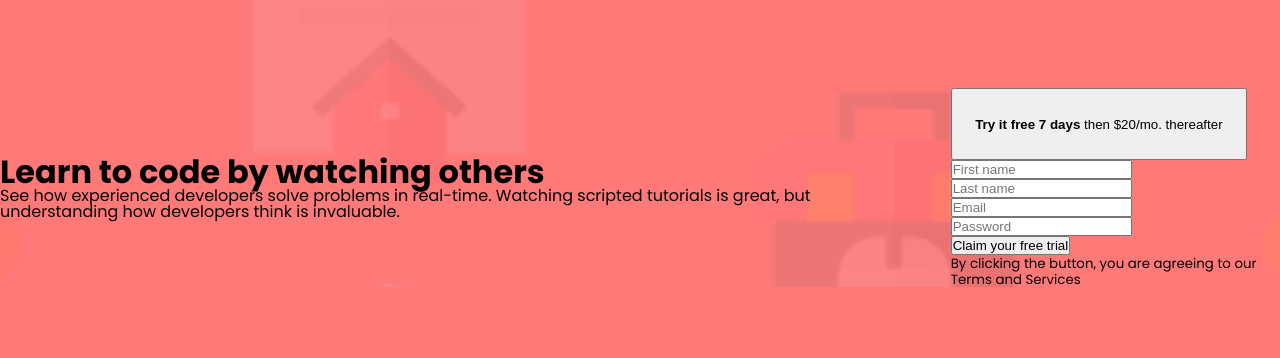
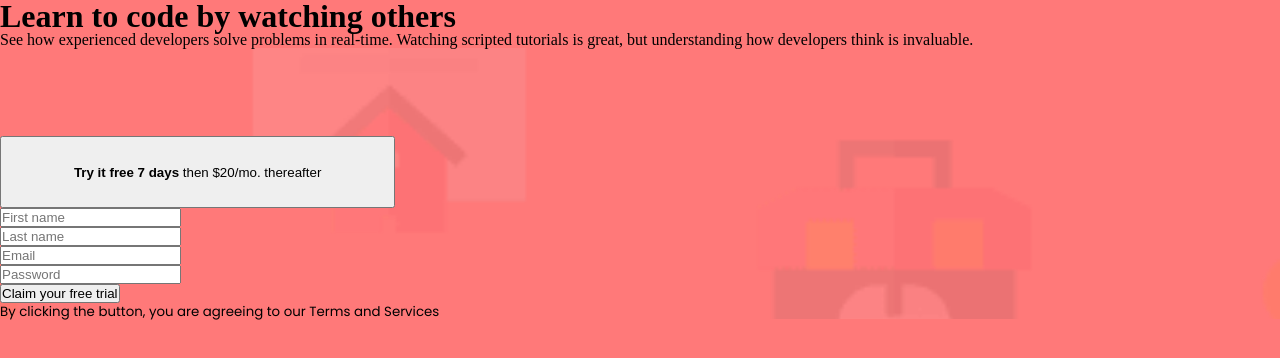
Before and after one commit to GMarqz/intro-component-with-login-form, a plain HTML site: page index.html in a window 1280 px wide. Drawn offline with Linux system fonts and the light colour scheme.

Commit message:
add header

```diff
--- a/index.html
+++ b/index.html
@@ -8,13 +8,11 @@
     <link rel="stylesheet" href="styles.css">
 </head>
 <body>
+    <header class="information__container">
+        <h1 class="information__head">Learn to code by watching others</h1>
+        <p class="information__content">See how experienced developers solve problems in real-time. Watching scripted tutorials is great, but understanding how developers think is invaluable. </p>
+    </header>
     <main>
-        <div class="information__container">
-            <h1 class="information__head">Learn to code by watching others</h1>
-            <p class="information__content">See how experienced developers solve problems in real-time. Watching scripted
-                tutorials is great, but understanding how developers think is invaluable. </p>
-        </div>
-
         <section class="container">
             <button class="container__free__trial-button">
                 <p class="free__trial__content"><strong class="free__trial__content-strong">Try it free 7 days</strong> then
@@ -30,8 +28,8 @@
                 <button class="container__div__btn">
                     <p class="container__div__btn-content">Claim your free trial</p>
                 </button>
-                <div class="container__div__condition">
-                    <small class="container__div__condition-small">By clicking the button, you are agreeing to our
+                <div class="container__div__terms-agreement">
+                    <small class="container__div__terms-agreement-small">By clicking the button, you are agreeing to our
                         <span>Terms and Services</span></small>
                 </div>
             </div>
```
